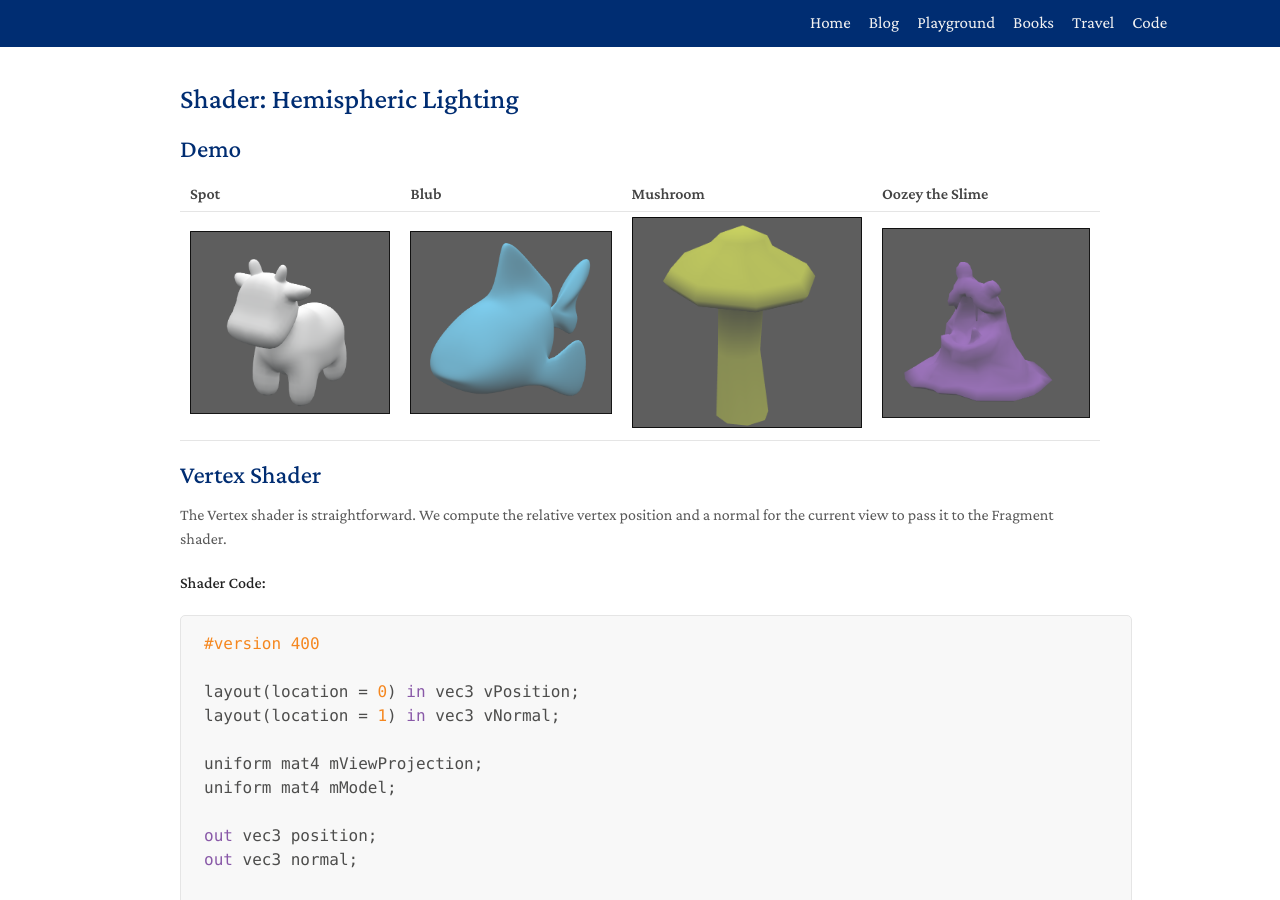
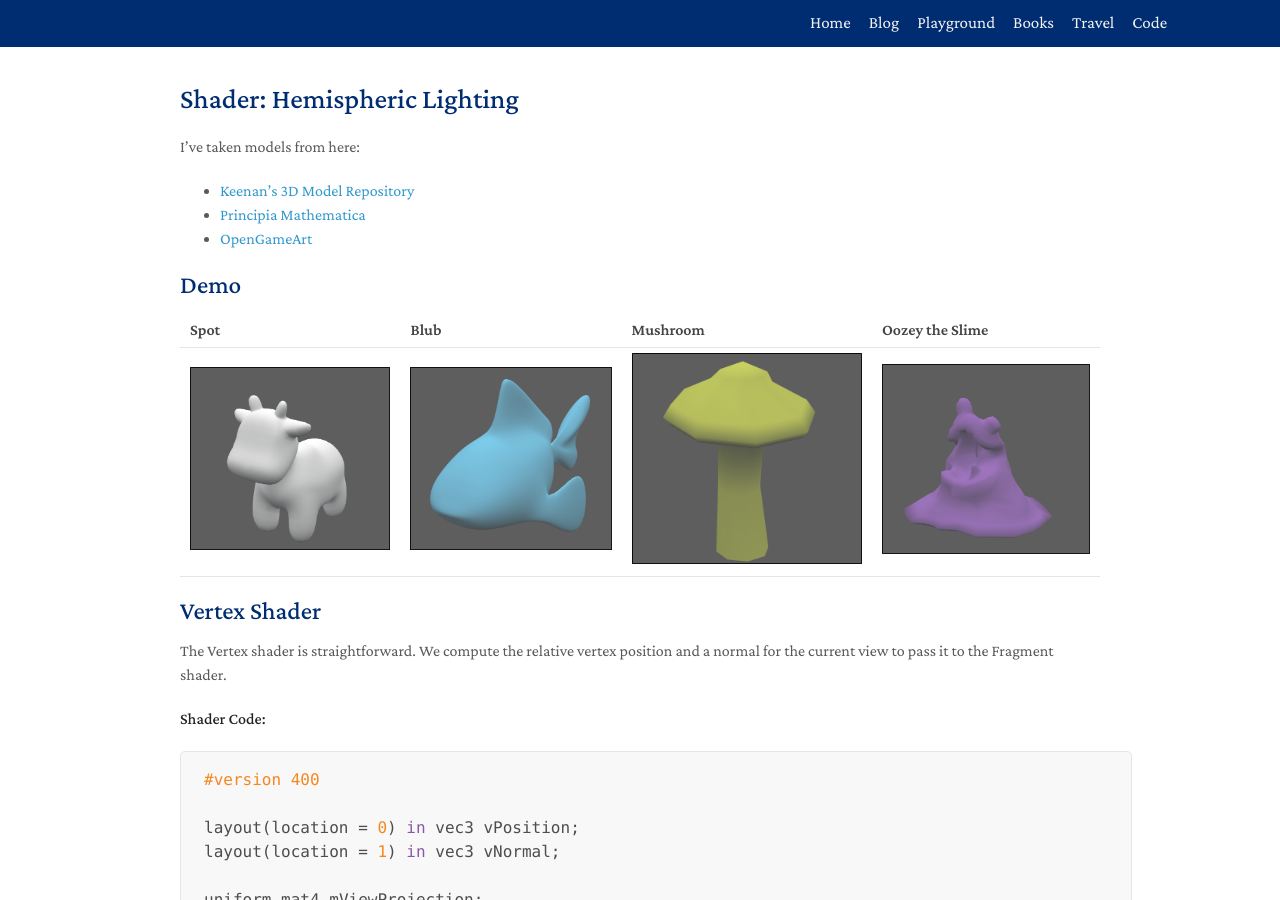
Before and after one commit to d-k-ivanov/d-k-ivanov.github.io, a Jekyll site: the page built from _posts/2023/2023-12-22-Hemisphere-Lighting-Shader.md, in a window 1280 px wide and 900 px high. Built offline with Jekyll 4.4.1, drawn with Linux system fonts in a browser that asks for light colours; formulas are drawn with MathJax 3; a style sheet for code colours, icons or effects is not loaded.

Commit message:
Post 2024-11-01-02-35

```diff
--- a/_posts/2023/2023-12-22-Hemisphere-Lighting-Shader.md
+++ b/_posts/2023/2023-12-22-Hemisphere-Lighting-Shader.md
@@ -4,6 +4,12 @@ description: Using R in C++
 date: 2023-12-22
 ---
 # Shader: Hemispheric Lighting
+
+I've taken models from here:
+
+- [Keenan's 3D Model Repository](https://www.cs.cmu.edu/~kmcrane/Projects/ModelRepository/)
+- [Principia Mathematica](https://www.prinmath.com/csci5229/OBJ/index.html)
+- [OpenGameArt](http://opengameart.org/)
 
 ## Demo
 
```
Also changed, not shown: _posts/2023/2023-12-26-Key-Fill-Rim-Shader.md (+6 -0 lines).
